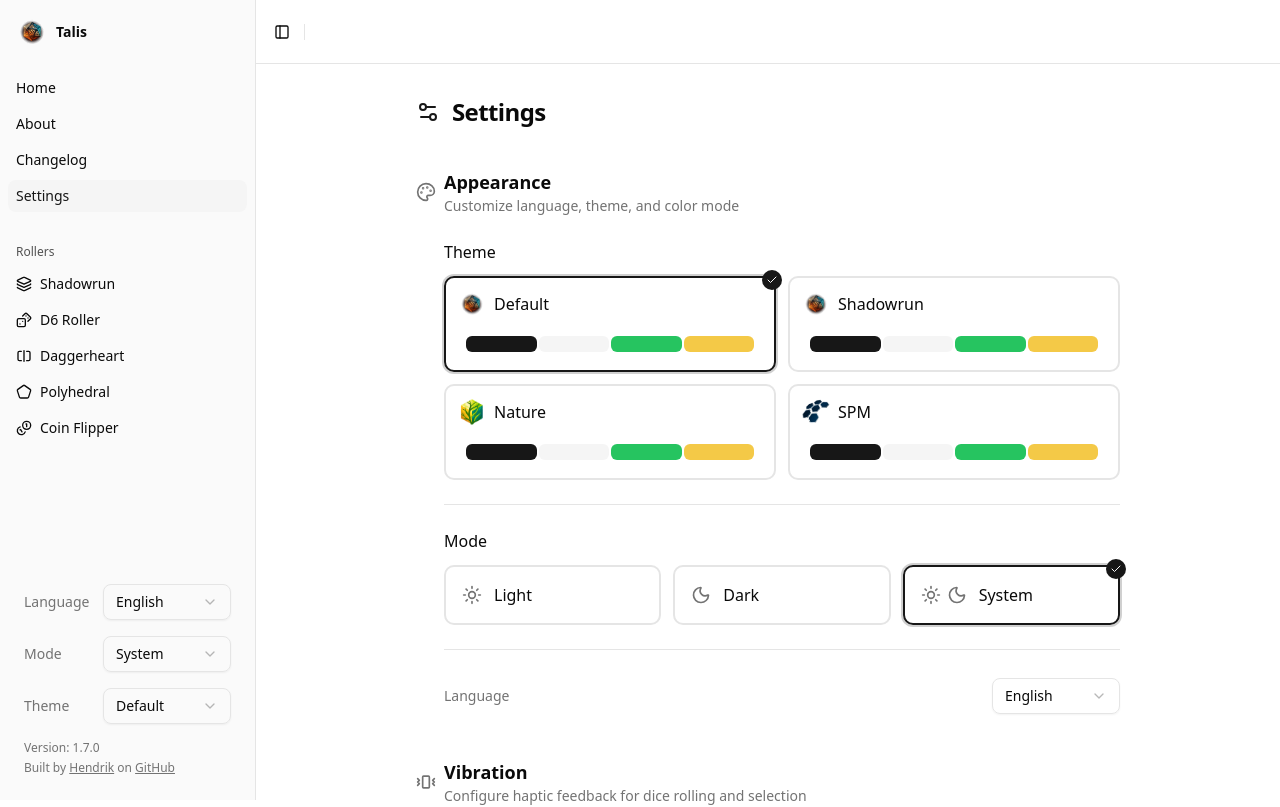
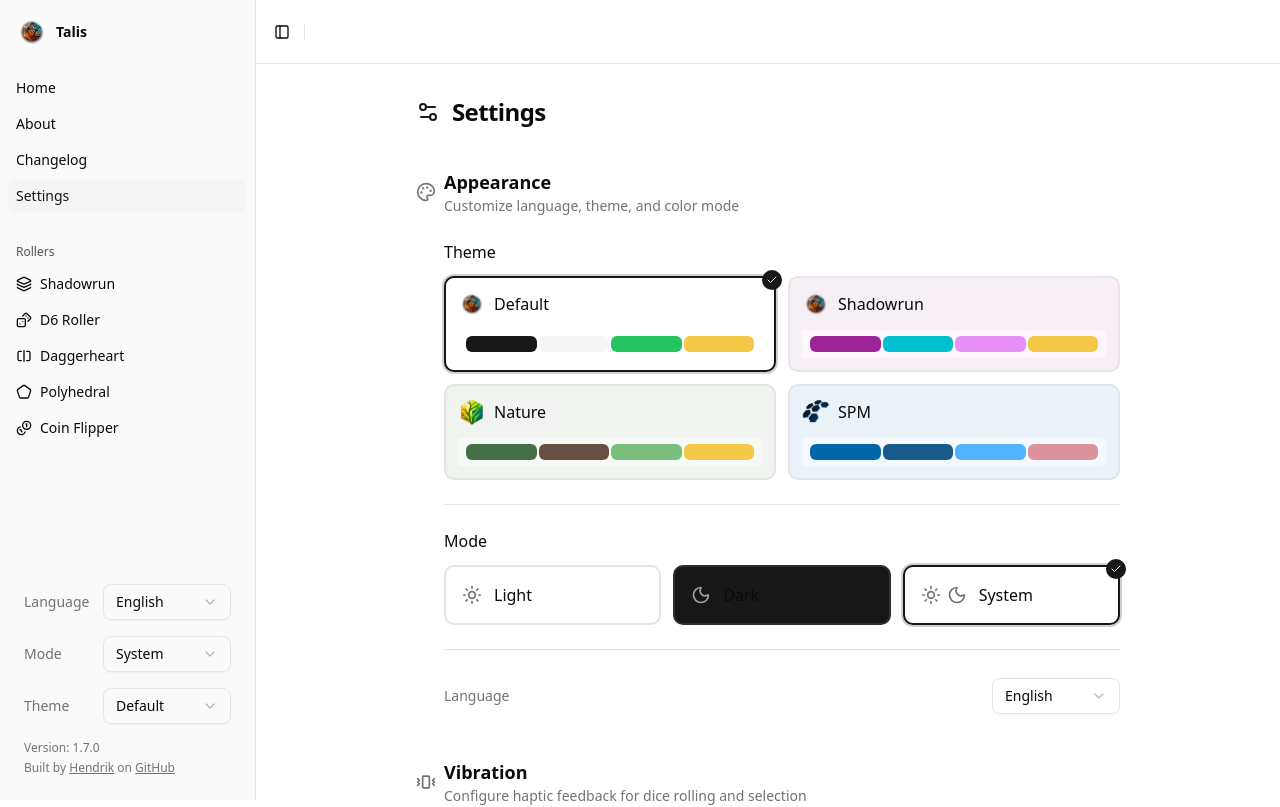
Before and after one commit to HoverBaum/talis, a Next.js app: page /en/pages/settings in a window 1280 px wide. Shown: the top 807 px of the page. Built offline with nearby package versions, Linux system fonts and the light colour scheme.

Commit message:
🎨 improve theme and mode select

```diff
--- a/components/ModePicker.tsx
+++ b/components/ModePicker.tsx
@@ -4,14 +4,16 @@
  * ModePicker
  * - Visual mode selector showing light, dark, and system options
  * - Displays mode icons and labels with visual highlighting
- * - System mode shows both light and dark icons to indicate auto-switching
+ * - Each mode button displays that mode's appearance (not the current mode)
+ * - System mode shows both light and dark icons and displays based on system preference
  * - Responsive layout, works down to 320px
  */
 
-import { Mode, useTheme } from './ThemeProvider'
+import { type Mode, useTheme } from './ThemeProvider'
 import { useTranslations } from 'next-intl'
 import { Check, Sun, Moon, Monitor } from 'lucide-react'
 import { cn } from '@/lib/utils'
+import { useEffect, useState } from 'react'
 
 const modes: Mode[] = ['light', 'dark', 'system']
 
@@ -28,14 +30,38 @@ const ModePreviewCard = ({
   onSelect,
   label,
 }: ModePreviewCardProps) => {
+  const { theme } = useTheme()
   const ModeIcon = mode === 'light' ? Sun : mode === 'dark' ? Moon : Monitor
+  const [systemMode, setSystemMode] = useState<'light' | 'dark'>('light')
+
+  useEffect(() => {
+    // Always track system preference for system mode preview
+    const mediaQuery = window.matchMedia('(prefers-color-scheme: dark)')
+    const updateMode = () => {
+      setSystemMode(mediaQuery.matches ? 'dark' : 'light')
+    }
+
+    updateMode()
+
+    if (mediaQuery.addEventListener) {
+      mediaQuery.addEventListener('change', updateMode)
+      return () => mediaQuery.removeEventListener('change', updateMode)
+    } else {
+      mediaQuery.addListener(updateMode)
+      return () => mediaQuery.removeListener(updateMode)
+    }
+  }, [])
+
+  // Determine actual mode for preview (resolve 'system' to light/dark)
+  const previewMode = mode === 'system' ? systemMode : mode
 
   return (
+    <div data-theme={theme} data-mode={previewMode}>
       <button
         type="button"
         onClick={onSelect}
         className={cn(
-        'relative w-full rounded-lg border-2 p-4 text-left transition-all',
+          'relative w-full rounded-lg border-2 p-4 text-left transition-all bg-card',
           'hover:border-primary/50 focus-visible:outline-none focus-visible:ring-2 focus-visible:ring-ring',
           isSelected ? 'border-primary ring-2 ring-primary/20' : 'border-border'
         )}
@@ -60,6 +86,7 @@ const ModePreviewCard = ({
           <span className="font-medium">{label}</span>
         </div>
       </button>
+    </div>
   )
 }
 
--- a/components/ThemePicker.tsx
+++ b/components/ThemePicker.tsx
@@ -4,16 +4,18 @@
  * ThemePicker
  * - Sophisticated theme selector with visual previews
  * - Shows theme logo, name, and color palette
- * - Color strip uses Tailwind classes that automatically respect the global mode
+ * - Each theme button displays that theme's colors (not the current theme)
+ * - Theme previews use the current mode (light/dark) to show how each theme looks
  * - Responsive grid layout, works down to 320px
  */
 
-import { Theme, useTheme } from './ThemeProvider'
+import { Theme, useTheme, type Mode } from './ThemeProvider'
 import { getThemeBranding } from '@/lib/theme-config'
 import { useTranslations } from 'next-intl'
 import { Check } from 'lucide-react'
 import Image from 'next/image'
 import { cn } from '@/lib/utils'
+import { useEffect, useState } from 'react'
 
 const themes: Theme[] = ['default', 'shadowrun', 'nature', 'spm']
 
@@ -43,13 +45,38 @@ const ThemePreviewCard = ({
   label,
 }: ThemePreviewCardProps) => {
   const branding = getThemeBranding(theme)
+  const { mode } = useTheme()
+  const [systemMode, setSystemMode] = useState<'light' | 'dark'>('light')
+
+  useEffect(() => {
+    if (mode !== 'system') return
+
+    const mediaQuery = window.matchMedia('(prefers-color-scheme: dark)')
+    const updateMode = () => {
+      setSystemMode(mediaQuery.matches ? 'dark' : 'light')
+    }
+
+    updateMode()
+
+    if (mediaQuery.addEventListener) {
+      mediaQuery.addEventListener('change', updateMode)
+      return () => mediaQuery.removeEventListener('change', updateMode)
+    } else {
+      mediaQuery.addListener(updateMode)
+      return () => mediaQuery.removeListener(updateMode)
+    }
+  }, [mode])
+
+  // Determine actual mode (resolve 'system' to light/dark)
+  const actualMode = mode === 'system' ? systemMode : mode
 
   return (
+    <div data-theme={theme} data-mode={actualMode}>
       <button
         type="button"
         onClick={onSelect}
         className={cn(
-        'relative w-full rounded-lg border-2 p-3 text-left transition-all',
+          'relative w-full rounded-lg border-2 p-3 text-left transition-all bg-card',
           'hover:border-primary/50 focus-visible:outline-none focus-visible:ring-2 focus-visible:ring-ring',
           isSelected ? 'border-primary ring-2 ring-primary/20' : 'border-border'
         )}
@@ -73,9 +100,10 @@ const ThemePreviewCard = ({
           <span className="font-medium">{label}</span>
         </div>
 
-      {/* Color palette using global mode */}
+        {/* Color palette using the preview theme's mode */}
         <ColorStrip />
       </button>
+    </div>
   )
 }
 
```
Lines whose indentation alone changed are shown as unchanged.
